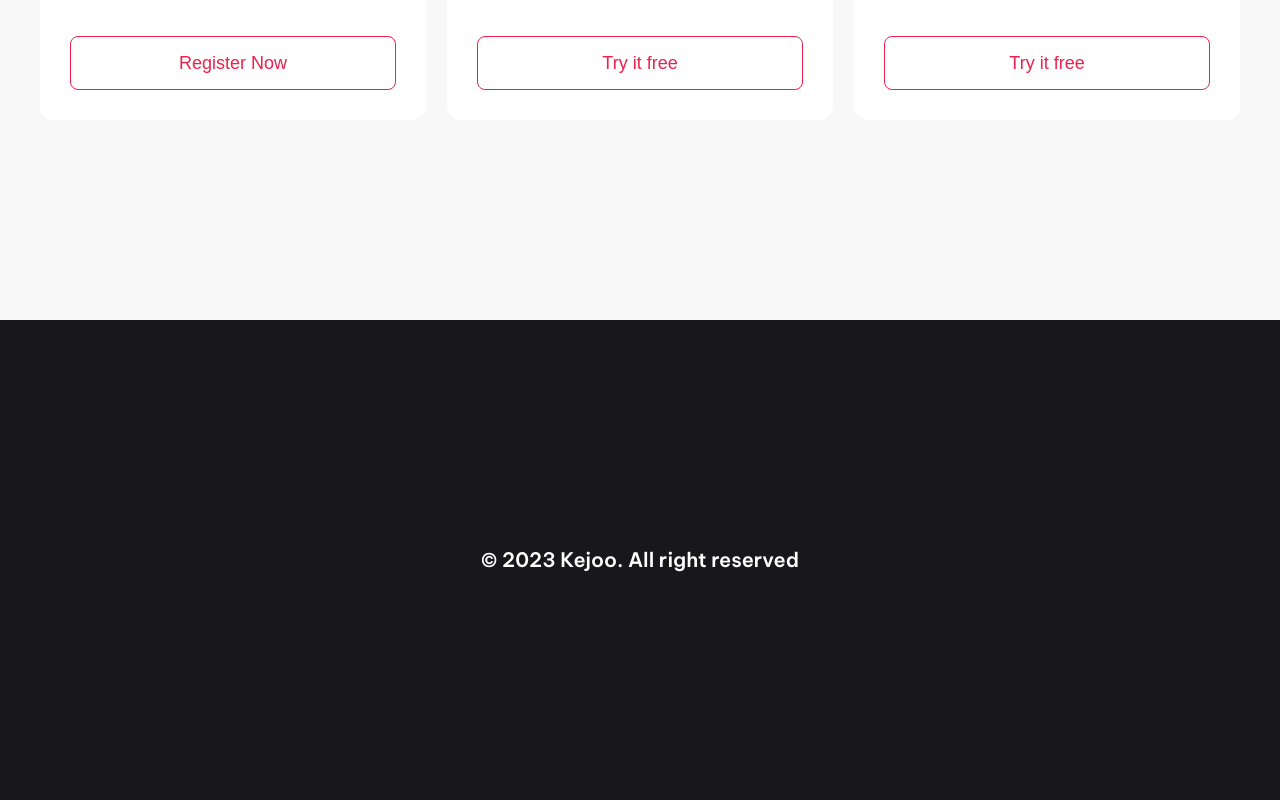
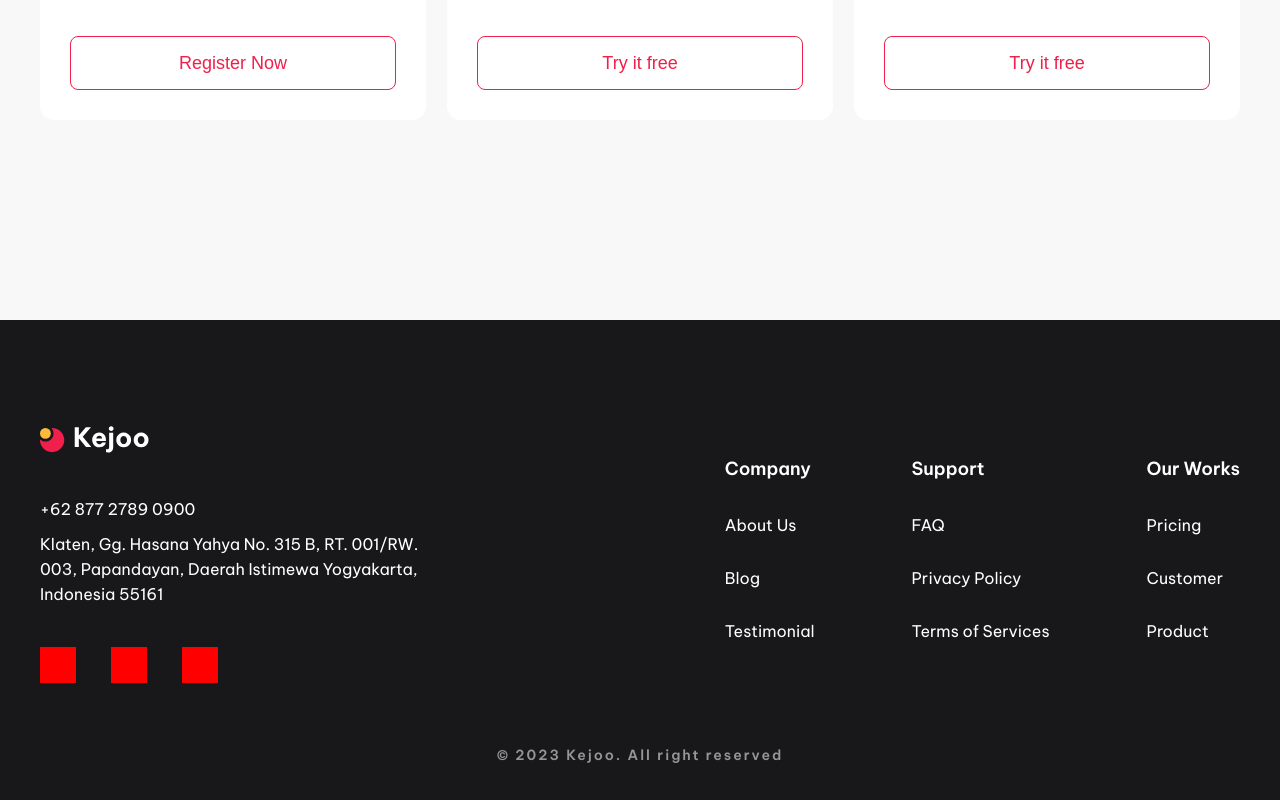
Before and after one commit to gustavoalvim41/kejoo, a React (Vite) app: page / in a window 1280 px wide. Shown: the part 2968-3768 px from the top of the page. Built offline with nearby package versions, Linux system fonts and the light colour scheme.

Commit message:
updating footer component and styling

```diff
--- a/src/components/Footer/index.jsx
+++ b/src/components/Footer/index.jsx
@@ -1,11 +1,59 @@
 import React from 'react';
 import './styles.sass';
+
+import logoFooter from '../../assets/logo-footer.svg';
 
 const Footer = () => {
   return (
     <footer>
       <div className='container'>
-        <p>© 2023 Kejoo. All right reserved</p>
+        <div className='kejoo'>
+          <div>
+            <img
+              className='logo'
+              src={logoFooter}
+              alt='Logo Kejoo'
+            />
+            <div className='address'>
+              <p>+62 877 2789 0900</p>
+              <p>Klaten, Gg. Hasana Yahya No. 315 B, RT. 001/RW. 003, Papandayan, Daerah Istimewa Yogyakarta, Indonesia 55161</p>
+            </div>
+            <div className='social'>
+              <button></button>
+              <button></button>
+              <button></button>
+            </div>
+          </div>
+          <div className='terms'>
+            <div>
+              <h4>Company</h4>
+              <ul>
+                <li>About Us</li>
+                <li>Blog</li>
+                <li>Testimonial</li>
+              </ul>
+            </div>
+            <div>
+              <h4>Support</h4>
+              <ul>
+                <li>FAQ</li>
+                <li>Privacy Policy</li>
+                <li>Terms of Services</li>
+              </ul>
+            </div>
+            <div>
+              <h4>Our Works</h4>
+              <ul>
+                <li>Pricing</li>
+                <li>Customer</li>
+                <li>Product</li>
+              </ul>
+            </div>
+          </div>
+        </div>
+        <div>
+          <p className='copyright'>© 2023 Kejoo. All right reserved</p>
+        </div>
       </div>
     </footer>
   )
--- a/src/components/Footer/styles.sass
+++ b/src/components/Footer/styles.sass
@@ -14,14 +14,70 @@ footer
 
   .container
     @include mixins.Container
-    font-size: 2rem
-    font-weight: 600
 
     display: flex
-    align-items: center
-    justify-content: center
+    flex-direction: column
+    justify-content: space-between
 
     color: variables.$white
+
+    .kejoo
+      margin: 10rem 0 0 0
+
+      display: flex
+      justify-content: space-between
+
+      .address
+        margin: 3rem 0 0 0
+
+        display: flex
+        flex-direction: column
+        gap: 1rem
+
+        p
+          width: 37.83rem
+
+      .social
+        margin: 4rem 0 0 0
+
+        display: flex
+        align-items: center
+        gap: 3.5rem
+
+        button
+          width: 3.6rem
+          height: 3.6rem
+
+          background-color: red
+
+      .terms
+        display: flex
+        align-items: center
+        gap: 9.7rem
+
+        h4
+          margin: 0 0 3.4rem 0
+
+          font-size: 1.8rem
+          font-weight: 600
+          line-height: 2rem
+
+        ul
+          display: flex
+          flex-direction: column
+          gap: 2.8rem
+
+    .copyright
+      padding: 3.6rem
+
+      font-size: 1.4rem
+      font-weight: 600
+      line-height: 1.8rem
+
+      text-align: center
+      letter-spacing: .2rem
+
+      color: variables.$secondary
 
 @media screen and (max-width: 1260px)
   footer
--- a/src/screens/Home/components/Pricing/index.jsx
+++ b/src/screens/Home/components/Pricing/index.jsx
@@ -84,7 +84,7 @@ const Pricing = () => {
           <div className='card-info'>
             <h3>Standard</h3>
             <div className='price'>
-              <h4>${isMonthly ? '9.99' : '39.99'}</h4>
+              <h4>${isMonthly ? '9.99' : '49.99'}</h4>
               <span>/{isMonthly ? 'Month' : 'Year'}</span>
             </div>
           </div>
@@ -143,7 +143,7 @@ const Pricing = () => {
           <div className='card-info'>
             <h3>Pro</h3>
             <div className='price'>
-              <h4>${isMonthly ? '19.99' : '69.99'}</h4>
+              <h4>${isMonthly ? '19.99' : '89.99'}</h4>
               <span>/{isMonthly ? 'Month' : 'Year'}</span>
             </div>
           </div>
```
Also changed, not shown: src/assets/logo-footer.svg (added).
